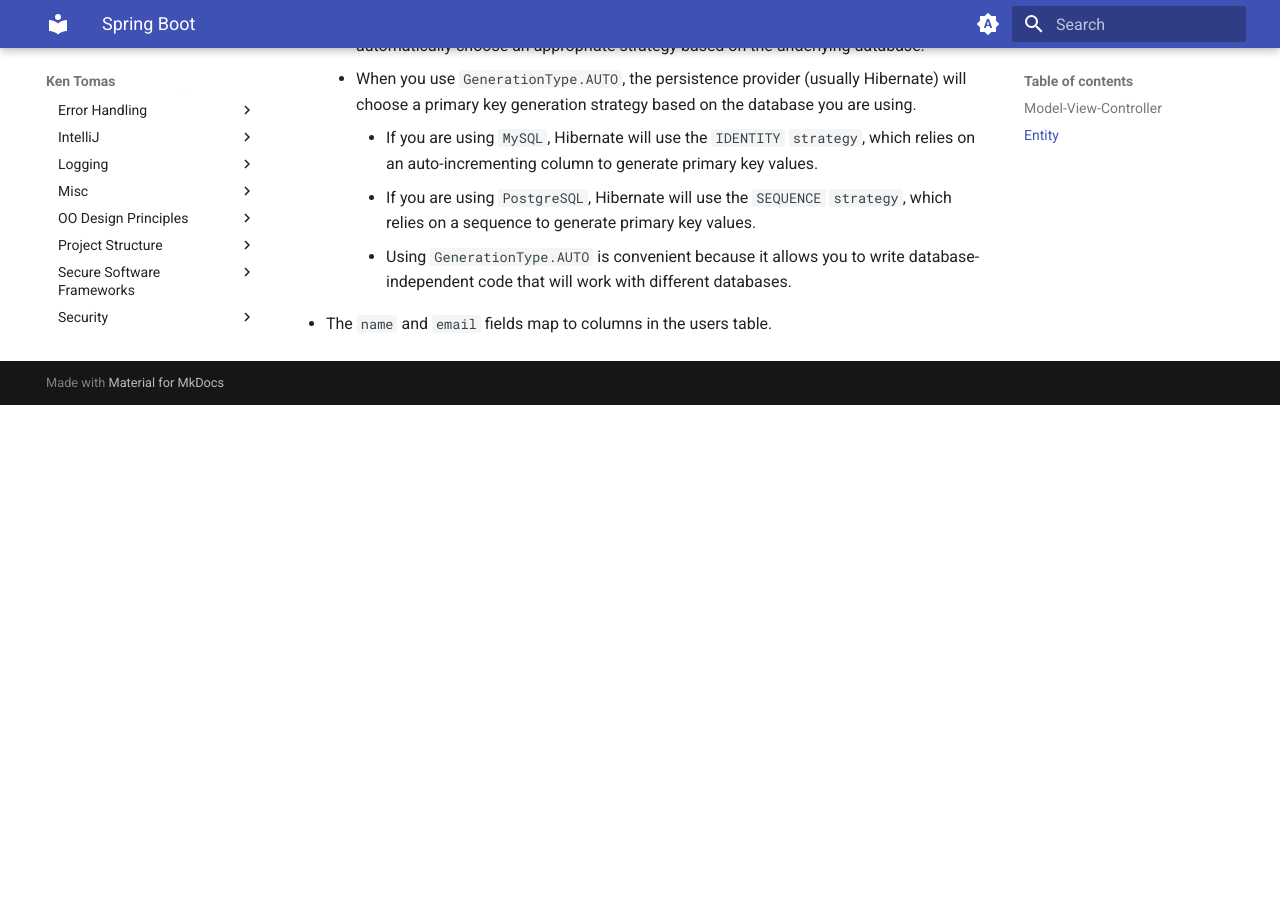
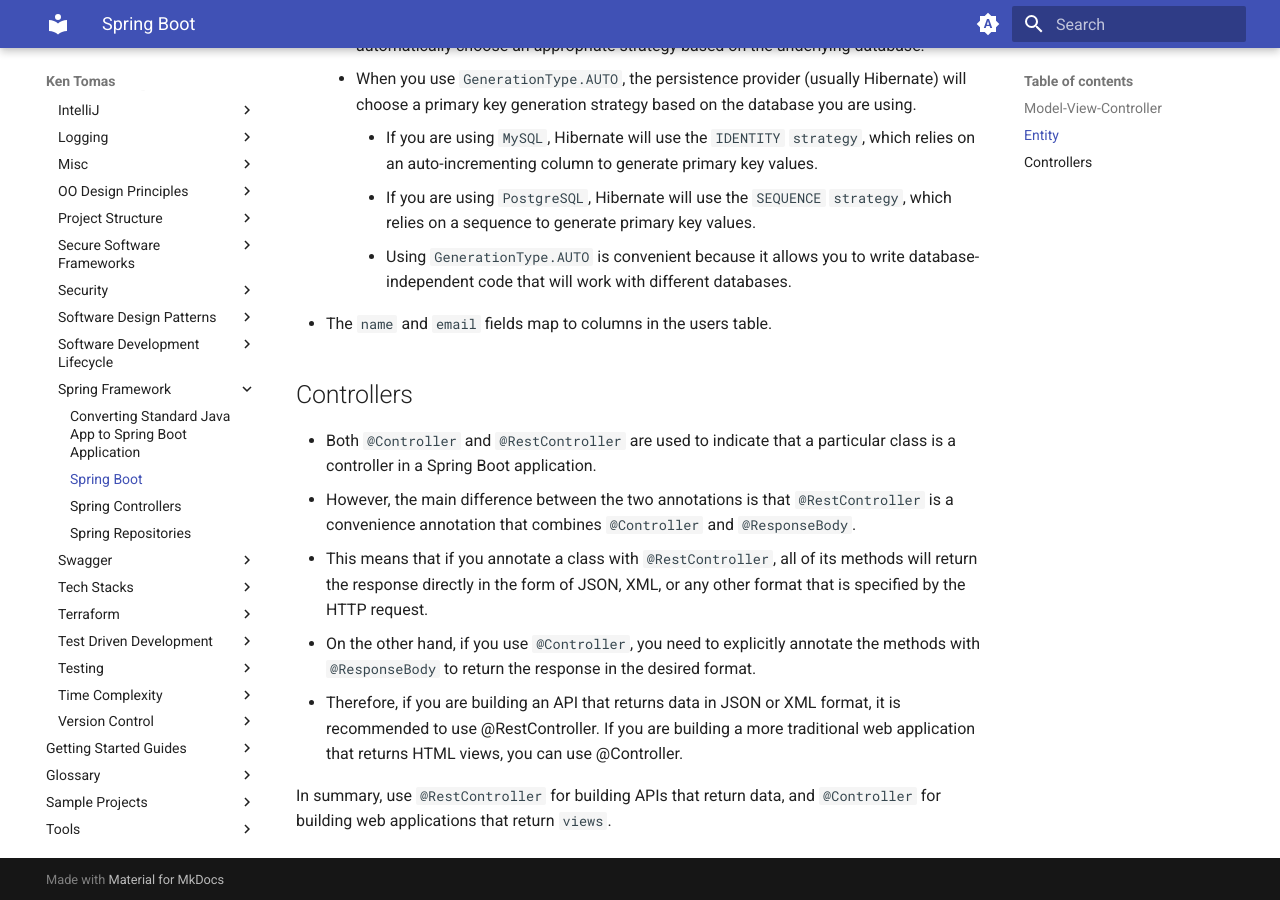
Before and after one commit to kentomas/kentomas.github.io, an MkDocs documentation site: the page built from docs/Dev Topics/Spring Framework/Spring Boot.md, in a window 1280 px wide and 900 px high, scrolled down 1954 px. Built offline with MkDocs 1.6.1 and Material for MkDocs 9.7.7, drawn with Linux system fonts in a browser that asks for light colours; before the commit the page ends 2359 px from its top, so only the background shows below that.

Commit message:
- Added info about Spring Controllers.

```diff
--- a/docs/Dev Topics/Spring Framework/Spring Boot.md
+++ b/docs/Dev Topics/Spring Framework/Spring Boot.md
@@ -57,3 +57,13 @@
         - If you are using `PostgreSQL`, Hibernate will use the `SEQUENCE` `strategy`, which relies on a sequence to generate primary key values.
         - Using `GenerationType.AUTO` is convenient because it allows you to write database-independent code that will work with different databases.
 - The `name` and `email` fields map to columns in the users table.
+
+## Controllers
+
+- Both `@Controller` and `@RestController` are used to indicate that a particular class is a controller in a Spring Boot application.
+- However, the main difference between the two annotations is that `@RestController` is a convenience annotation that combines `@Controller` and `@ResponseBody`.
+- This means that if you annotate a class with `@RestController`, all of its methods will return the response directly in the form of JSON, XML, or any other format that is specified by the HTTP request.
+- On the other hand, if you use `@Controller`, you need to explicitly annotate the methods with `@ResponseBody` to return the response in the desired format.
+- Therefore, if you are building an API that returns data in JSON or XML format, it is recommended to use @RestController. If you are building a more traditional web application that returns HTML views, you can use @Controller.
+
+In summary, use `@RestController` for building APIs that return data, and `@Controller` for building web applications that return `views`.
```
Also changed, not shown: docs/Dev Topics/Spring Framework/Spring Controllers.md (added, +81 -0 lines).
